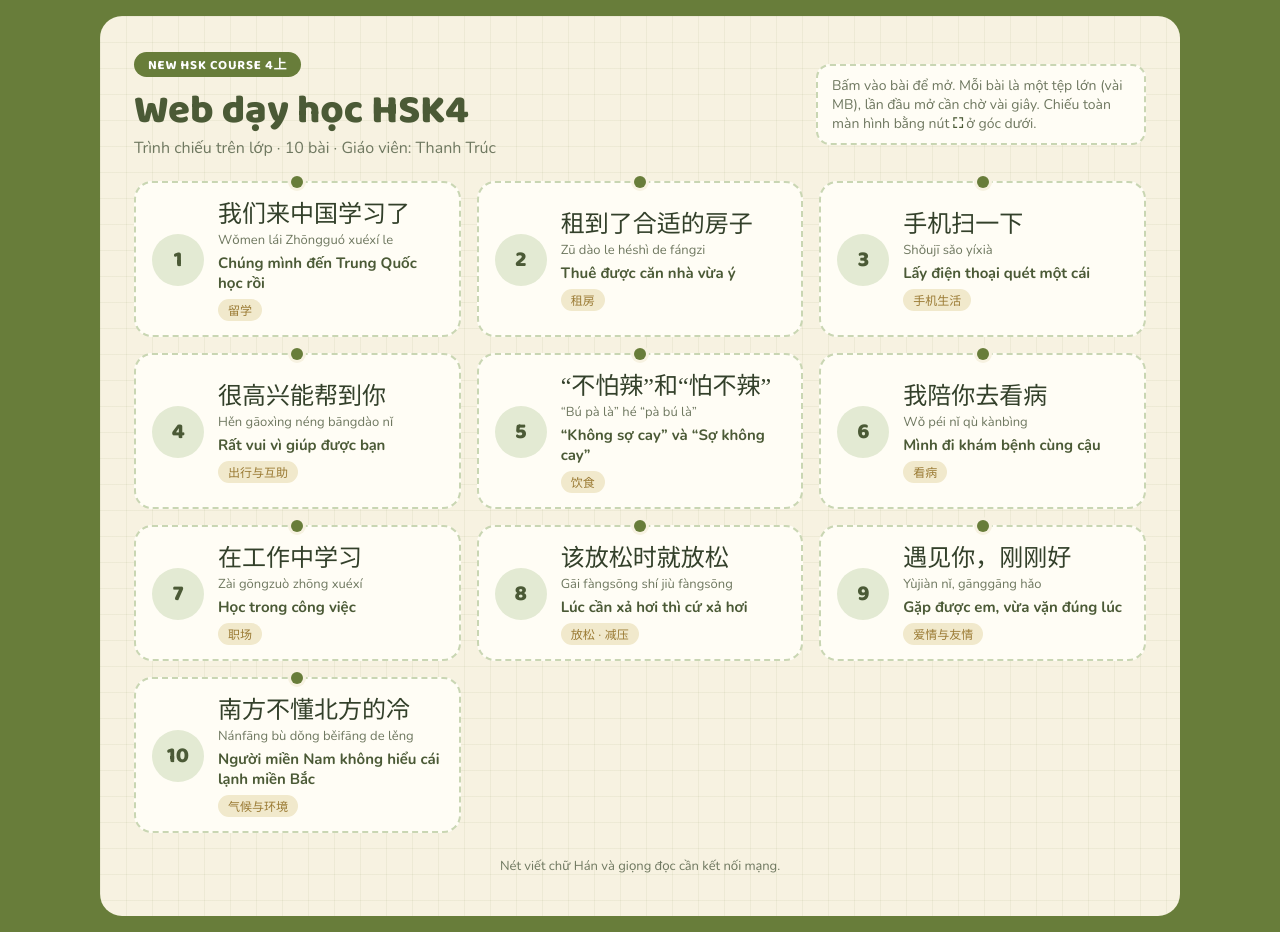
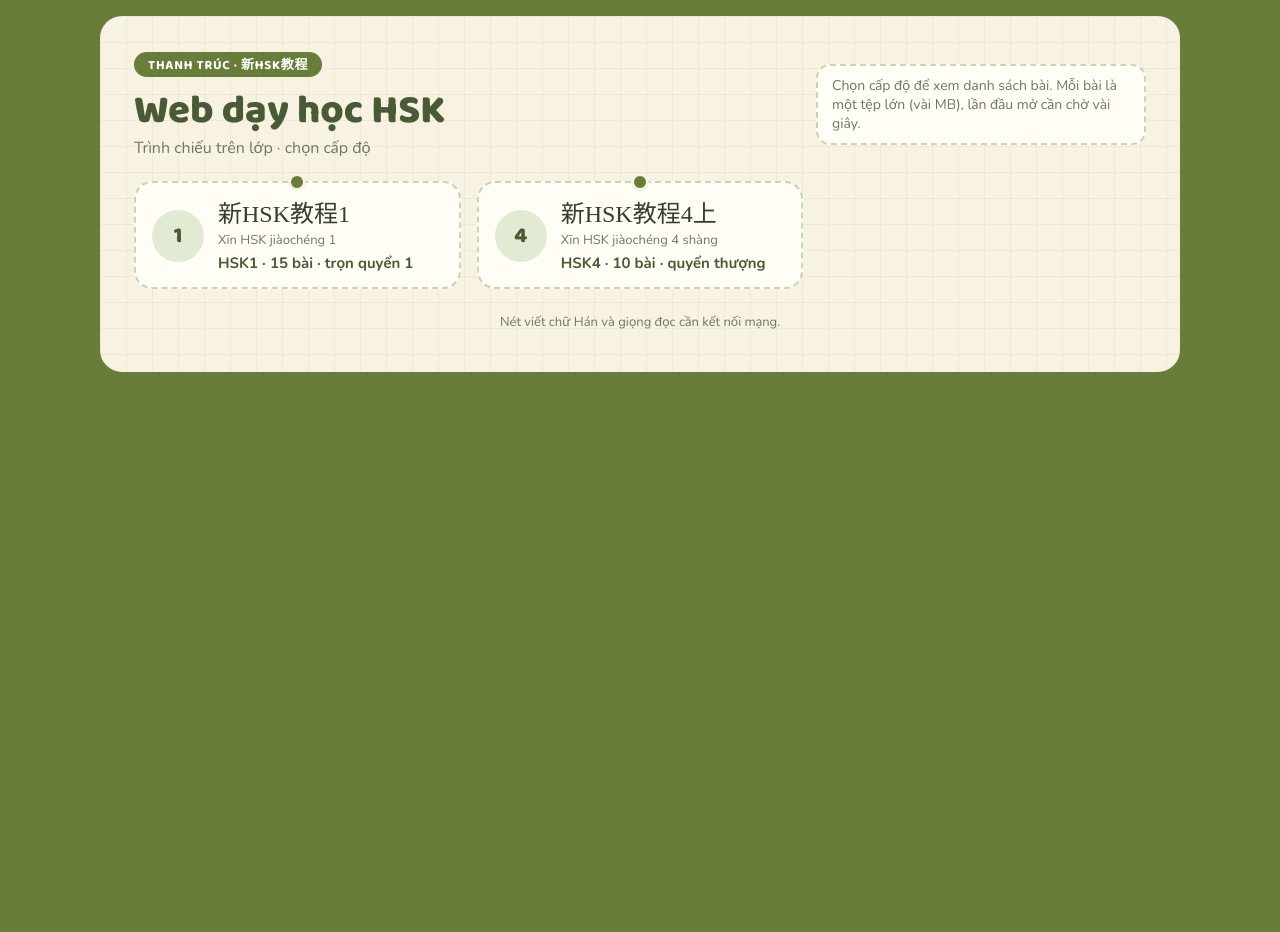
Before and after one commit to zqing2455-droid/WEB-DAY-HSK, a plain HTML site: page index.html in a window 1280 px wide. After the commit the page ends 800 px from the top, so only its background shows below. Drawn offline with nearby package versions, Linux system fonts and the light colour scheme.

Commit message:
Trang chủ: chọn cấp độ HSK1 / HSK4

```diff
--- a/index.html
+++ b/index.html
@@ -3,7 +3,7 @@
 <head>
 <meta charset="utf-8">
 <meta name="viewport" content="width=device-width,initial-scale=1">
-<title>HSK4 · Web dạy học</title>
+<title>Web dạy học HSK</title>
 <link rel="preconnect" href="https://fonts.googleapis.com">
 <link href="https://fonts.googleapis.com/css2?family=Baloo+2:wght@600;700;800&family=Nunito:wght@400;600;700&display=swap" rel="stylesheet">
 <style>
@@ -58,33 +58,19 @@ h1{font:800 40px/1.1 'Baloo 2',sans-serif;margin:12px 0 4px;color:var(--rung-dam
 <main class="khung">
   <div class="dau">
     <div>
-      <span class="nhan">New HSK Course 4上</span>
-      <h1>Web dạy học HSK4</h1>
-      <p class="phu">Trình chiếu trên lớp · 10 bài · Giáo viên: Thanh Trúc</p>
+      <span class="nhan">Thanh Trúc · 新HSK教程</span>
+      <h1>Web dạy học HSK</h1>
+      <p class="phu">Trình chiếu trên lớp · chọn cấp độ</p>
     </div>
-    <p class="goi-y">Bấm vào bài để mở. Mỗi bài là một tệp lớn (vài MB), lần đầu mở cần chờ vài giây. Chiếu toàn màn hình bằng nút <b>⛶</b> ở góc dưới.</p>
+    <p class="goi-y">Chọn cấp độ để xem danh sách bài. Mỗi bài là một tệp lớn (vài MB), lần đầu mở cần chờ vài giây.</p>
   </div>
   <ul class="luoi" id="ds"></ul>
   <p class="chan">Nét viết chữ Hán và giọng đọc cần kết nối mạng.</p>
 </main>
 <script>
-const BAI = [
-  ['我们来中国学习了', 'Wǒmen lái Zhōngguó xuéxí le', 'Chúng mình đến Trung Quốc học rồi', '留学'],
-  ['租到了合适的房子', 'Zū dào le héshì de fángzi', 'Thuê được căn nhà vừa ý', '租房'],
-  ['手机扫一下', 'Shǒujī sǎo yíxià', 'Lấy điện thoại quét một cái', '手机生活'],
-  ['很高兴能帮到你', 'Hěn gāoxìng néng bāngdào nǐ', 'Rất vui vì giúp được bạn', '出行与互助'],
-  ['“不怕辣”和“怕不辣”', '“Bú pà là” hé “pà bú là”', '“Không sợ cay” và “Sợ không cay”', '饮食'],
-  ['我陪你去看病', 'Wǒ péi nǐ qù kànbìng', 'Mình đi khám bệnh cùng cậu', '看病'],
-  ['在工作中学习', 'Zài gōngzuò zhōng xuéxí', 'Học trong công việc', '职场'],
-  ['该放松时就放松', 'Gāi fàngsōng shí jiù fàngsōng', 'Lúc cần xả hơi thì cứ xả hơi', '放松 · 减压'],
-  ['遇见你，刚刚好', 'Yùjiàn nǐ, gānggāng hǎo', 'Gặp được em, vừa vặn đúng lúc', '爱情与友情'],
-  ['南方不懂北方的冷', 'Nánfāng bù dǒng běifāng de lěng', 'Người miền Nam không hiểu cái lạnh miền Bắc', '气候与环境'],
-];
-document.getElementById('ds').innerHTML = BAI.map(([han, py, vi, cd], i) => {
-  const n = String(i + 1).padStart(2, '0');
-  return `<li class="bai"><a href="bai-${n}.html"><span class="so">${i + 1}</span><span class="noi">
-    <div class="han">${han}</div><div class="py">${py}</div><div class="vi">${vi}</div><span class="chu-de">${cd}</span></span></a></li>`;
-}).join('');
+const CAP = [['hsk1/', 'HSK1', '新HSK教程1', '15 bài · trọn quyển 1', 'Xīn HSK jiàochéng 1'], ['hsk4/', 'HSK4', '新HSK教程4上', '10 bài · quyển thượng', 'Xīn HSK jiàochéng 4 shàng']];
+document.getElementById('ds').innerHTML = CAP.map(([href, so, han, vi, py]) => `<li class="bai"><a href="${href}"><span class="so">${so.replace('HSK', '')}</span><span class="noi">
+    <div class="han">${han}</div><div class="py">${py}</div><div class="vi">${so} · ${vi}</div></span></a></li>`).join('');
 </script>
 </body>
 </html>
```
